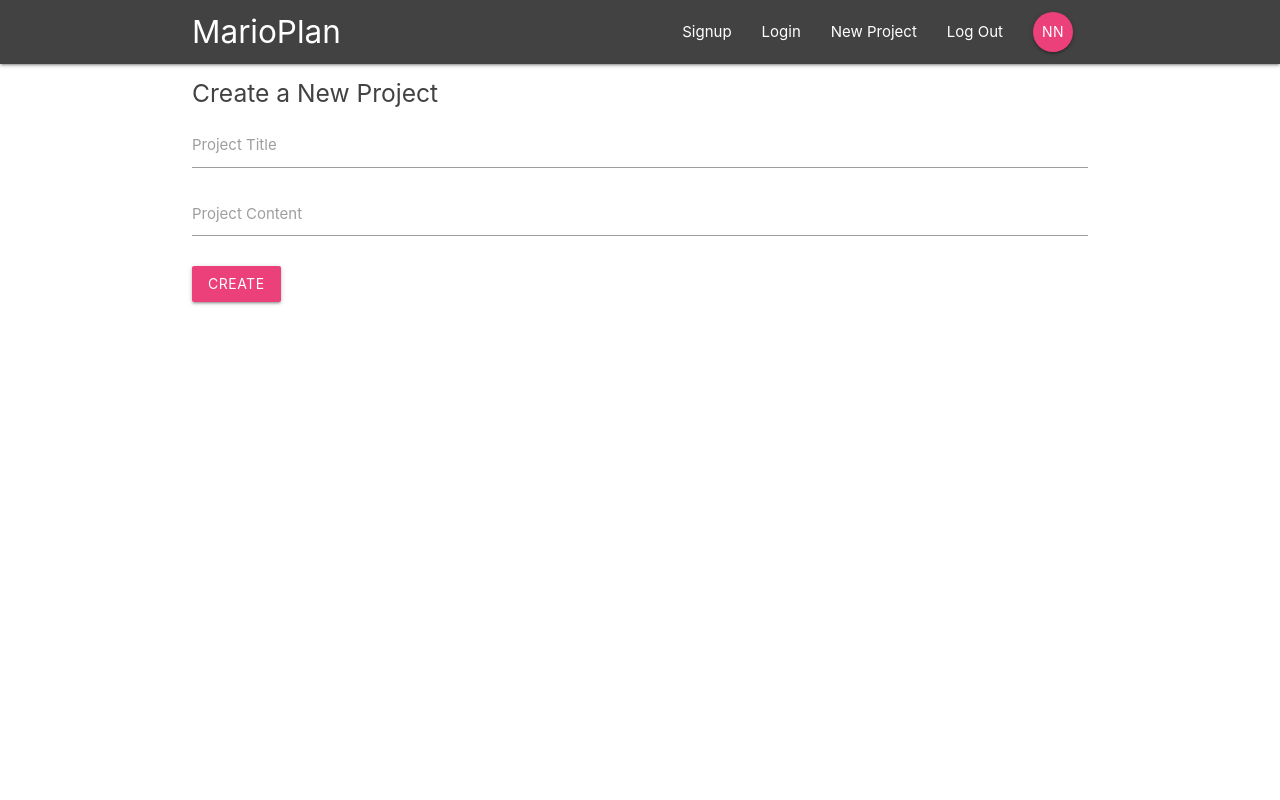
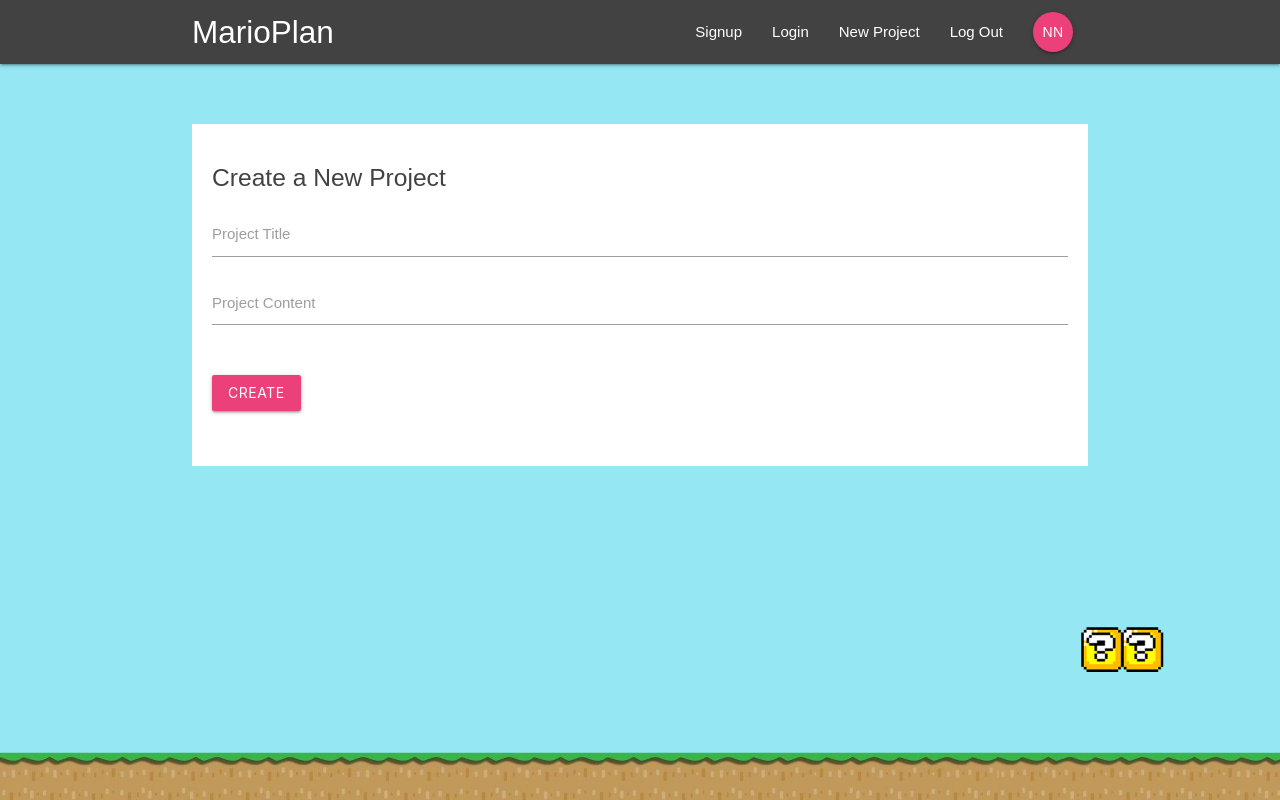
Before and after one commit to Charpell/MarioApp, a React (Create React App) app: page /create in a window 1280 px wide. Built offline with nearby package versions, Linux system fonts and the light colour scheme.

Commit message:
App styling

```diff
--- a/src/components/layout/SignedInLinks.js
+++ b/src/components/layout/SignedInLinks.js
@@ -5,7 +5,7 @@ const SignedInLinks = () => {
   return (
     <div>
       <ul className="right">
-        <li><NavLink to='/'>New Project</NavLink></li>
+        <li><NavLink to='/create'>New Project</NavLink></li>
         <li><NavLink to='/'>Log Out</NavLink></li>
         <li><NavLink to='/' className="btn btn-floating pink lighten-1">NN</NavLink></li>
       </ul>
--- a/src/components/layout/SignedOutLinks.js
+++ b/src/components/layout/SignedOutLinks.js
@@ -5,8 +5,8 @@ const SignedOutLinks = () => {
   return (
     <div>
       <ul className="right">
-        <li><NavLink to='/'>Signup</NavLink></li>
-        <li><NavLink to='/'>Login</NavLink></li>
+        <li><NavLink to='/signup'>Signup</NavLink></li>
+        <li><NavLink to='/signin'>Login</NavLink></li>
       </ul>
     </div>
   )
--- a/src/index.css
+++ b/src/index.css
@@ -1,13 +1,38 @@
+html {
+  min-height: 100%
+}
+
 body {
   margin: 0;
-  font-family: -apple-system, BlinkMacSystemFont, "Segoe UI", "Roboto", "Oxygen",
-    "Ubuntu", "Cantarell", "Fira Sans", "Droid Sans", "Helvetica Neue",
-    sans-serif;
-  -webkit-font-smoothing: antialiased;
-  -moz-osx-font-smoothing: grayscale;
+  padding: 0;
+  font-family: sans-serif;
+  background: url(/img/mario-bg.png) no-repeat;
+  background-size: 100%;
+  background-position: bottom;
+  background-color: #95e8f3;
+  min-height: 100%
 }
 
-code {
-  font-family: source-code-pro, Menlo, Monaco, Consolas, "Courier New",
-    monospace;
+form {
+  padding: 20px;
+  margin-top: 60px;
 }
+
+form button, form h5{
+  margin: 20px 0;
+}
+
+input[type=text]:not(.browser-default):focus:not([readonly]),
+input[type=email]:not(.browser-default):focus:not([readonly]),
+input[type=password]:not(.browser-default):focus:not([readonly]),
+textarea.materialize-textarea:focus:not([readonly]){
+  border-color: #ec407a;
+  box-shadow: none;
+}
+
+input[type=text]:not(.browser-default):focus:not([readonly]) + label,
+textarea.materialize-textarea:focus:not([readonly]) + label,
+input[type=email]:not(.browser-default):focus:not([readonly]) + label,
+input[type=password]:not(.browser-default):focus:not([readonly]) + label{
+  color: #ec407a !important;
+}
```
Also changed, not shown: public/img/mario-bg.png (added).
